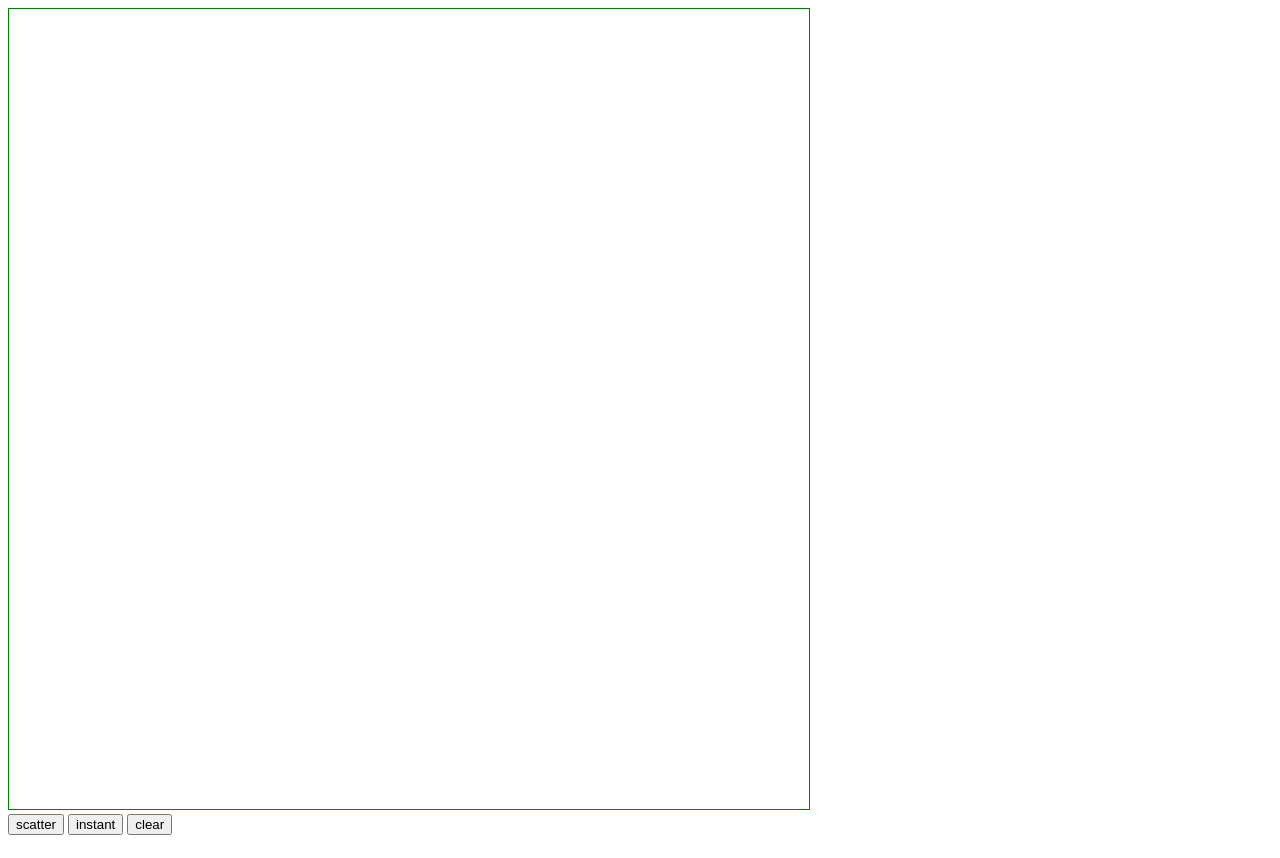
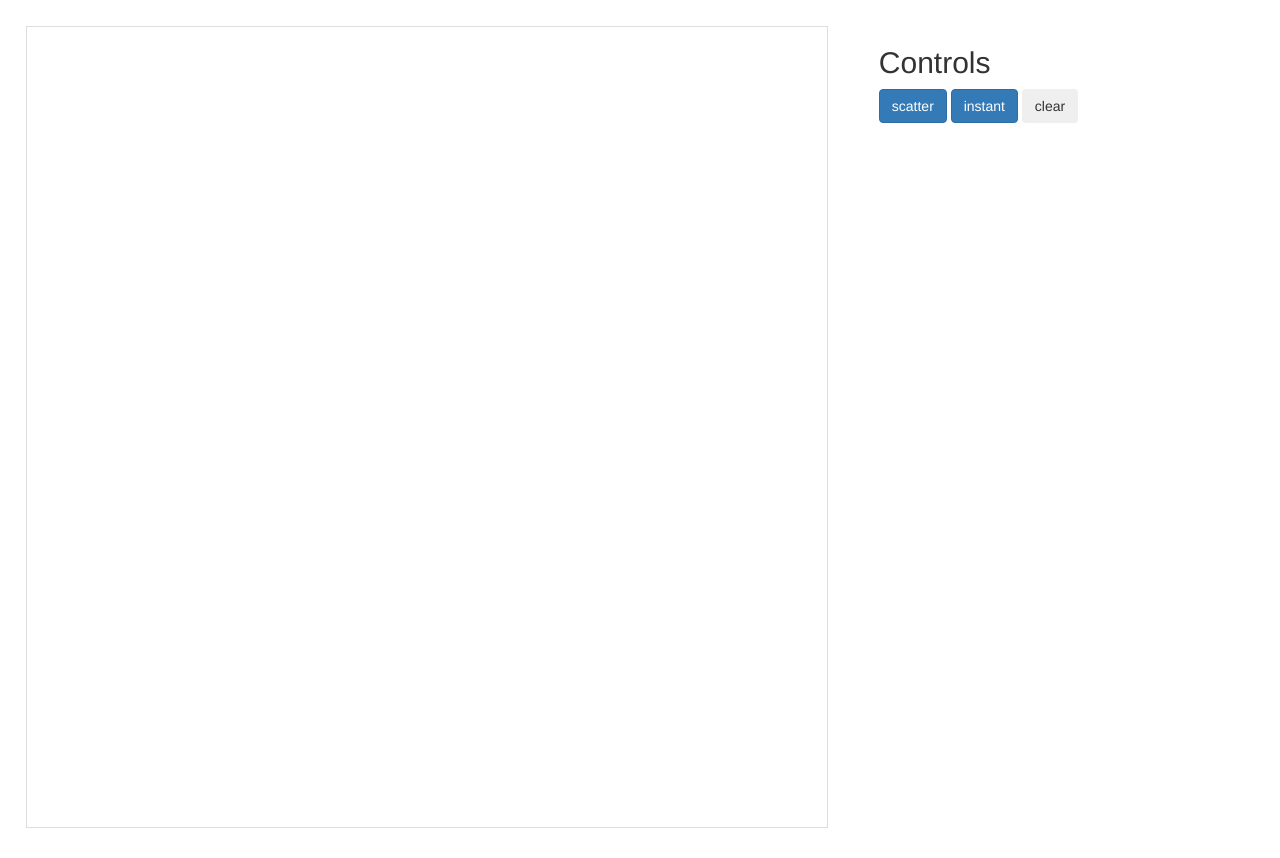
Before and after one commit to Oscarstenstad/sierpinski-generator, a plain HTML site: page index.html in a window 1280 px wide. Drawn offline with nearby package versions, Linux system fonts and the light colour scheme.

Commit message:
some style tweaks

```diff
--- a/index.html
+++ b/index.html
@@ -5,13 +5,19 @@
     <meta http-equiv="X-UA-Compatible" content="IE=edge">
     <meta name="viewport" content="width=device-width, initial-scale=1.0">
     <link rel="stylesheet" href="style.css">
+    <link rel="stylesheet" href="https://maxcdn.bootstrapcdn.com/bootstrap/3.4.1/css/bootstrap.min.css">
     <title>Document</title>
 </head>
 <body>
-    <canvas id="canvas" width="800" height="800" style="border: 1px solid green;"></canvas></br>
-    <button id="scatterBtn" onclick="drawSierpinski('scatter')">scatter</button>
-    <button id="instantBtn" onclick="drawSierpinski('instant', 1000000);">instant</button>
-    <button id="clearBtn" onclick="drawSierpinski('clear')">clear</button>
+    <div id="canvasDiv">
+        <canvas id="canvas" width="800" height="800" style="border: 1px solid #ddd;"></canvas>
+    </div>
+    <div id="controlDiv">
+        <h2>Controls</h2>
+        <button id="scatterBtn" type="button" class="btn btn-primary" onclick="drawSierpinski('scatter')" onfocus="this.blur()">scatter</button>
+        <button id="instantBtn" class="btn btn-primary" onclick="drawSierpinski('instant', 1000000)" onfocus="this.blur()">instant</button>
+        <button id="clearBtn" class="btn btn-secondary" onclick="drawSierpinski('clear')" onfocus="this.blur()">clear</button>
+    </div>
 
     <script src="main.js"></script>
 </body>
--- a/main.js
+++ b/main.js
@@ -4,6 +4,8 @@ var canvasWidth = canvas.width;
 var canvasHeight = canvas.height;
 
 var canvasData = ctx.getImageData(0, 0, canvasWidth, canvasHeight);
+
+var lastType = "";
 
 function drawPixel (x, y, r, g, b, a) {
     var index = (x + y*canvasWidth)*4;
@@ -15,9 +17,7 @@ function drawPixel (x, y, r, g, b, a) {
 
 function clearPixels () {
     for (let i = 0; i < canvasData.data.length; i+=4){
-        canvasData.data[i] = 255;
-        canvasData.data[i + 1] = 255;
-        canvasData.data[i + 2] = 255;
+        canvasData.data[i] = canvasData.data[i + 1] = canvasData.data[i + 2] = 255;
     }
     updateCanvas();
 }
@@ -35,76 +35,48 @@ function initTriangle() {
 
 function drawSierpinski(type, points) {
     initTriangle();
-    var triPoint1 = [canvasHeight*0.5, 1];
-    var triPoint2 = [1, canvasHeight-2];
-    var triPoint3 = [canvasWidth-1, canvasHeight-1];
 
-    var tmpPoint = triPoint1;
-    var tmpPointTri = triPoint2;
+    var triPoint = [[canvasHeight*0.5, 1], [1, canvasHeight-2], [canvasWidth-1, canvasHeight-1]];
+
+    var tmpPoint = triPoint[0];
+    var tmpPointTri = triPoint[1];
 
     function newPointGen(){
 
-        var colorR = 1;
-        var colorG = 1;
-        var colorB = 1;
+        let newPoint = [Math.ceil((tmpPointTri[0]>tmpPoint[0] ? (tmpPointTri[0]+tmpPoint[0])/2 : (tmpPoint[0]+tmpPointTri[0])/2)),
+                        Math.ceil(tmpPointTri[1]>tmpPoint[1] ? (tmpPointTri[1]+tmpPoint[1])/2 : (tmpPoint[1]+tmpPointTri[1])/2)];
 
-        var newPoint = [Math.ceil((tmpPointTri[0]>tmpPoint[0] ? (tmpPointTri[0]+tmpPoint[0])/2 : (tmpPoint[0]+tmpPointTri[0])/2)),
-                        Math.ceil(tmpPointTri[1]>tmpPoint[1] ? (tmpPointTri[1]+tmpPoint[1])/2 : (tmpPoint[1]+tmpPointTri[1])/2)];
-        if (newPoint[0]>canvasWidth*0.5){
-            colorR = ((newPoint[0]-canvasWidth*0.5)/canvasWidth)*255;
-            colorG = ((newPoint[0]-canvasWidth*0.5)/canvasWidth)*255+100;
-            colorB = ((newPoint[0]-canvasWidth*0.5)/canvasWidth)*255+50;
-        }
-        else {
-            colorR = ((canvasWidth*0.5-newPoint[0])/canvasWidth)*255;
-            colorG = ((canvasWidth*0.5-newPoint[0])/canvasWidth)*255+100;
-            colorB = ((canvasWidth*0.5-newPoint[0])/canvasWidth)*255+50;
-        }
+        let colorR = (newPoint[0]>canvasWidth*0.5) ? ((newPoint[0]-canvasWidth*0.5)/canvasWidth)*255 + 100 : ((canvasWidth*0.5-newPoint[0])/canvasWidth)*255 + 100;
+        let colorG = (newPoint[0]>canvasWidth*0.5) ? ((newPoint[0]-canvasWidth*0.5)/canvasWidth)*1 : ((canvasWidth*0.5-newPoint[0])/canvasWidth)*1;
+        let colorB = (newPoint[0]>canvasWidth*0.5) ? ((newPoint[0]-canvasWidth*0.5)/canvasWidth)*1 : ((canvasWidth*0.5-newPoint[0])/canvasWidth)*1;
+
         drawPixel(newPoint[0], newPoint[1], colorR, colorG, colorB, 255);
 
         tmpPoint = newPoint;
-
-        tmp = Math.floor(Math.random()*3)+1;
-        switch(tmp) {
-        case 1:
-            tmpPointTri = triPoint1;
-            break;
-        case 2:
-            tmpPointTri = triPoint2;
-            break;
-        case 3:
-            tmpPointTri = triPoint3;
-            break;
-        default:
-            tmpPointTri = triPoint1;
-        }
+        tmpPointTri = triPoint[Math.floor(Math.random()*3)];
     }
 
-    var drawTriangle;
     if (type == "scatter"){
-        ctx.clearRect(0, 0, canvasWidth, canvasHeight);
-        clearTimeout(drawTriangle);
-        drawTriangle = setInterval(() => { drawInterval() }, 1);
-        setTimeout(() => {
-            clearInterval(drawTriangle);
-            return;
-        }, 1000);
+        if (lastType != "scatter"){
+            clearPixels();
+        }
+        lastType = "scatter";
+        var drawTriangle = setInterval(() => { drawInterval() }, 1);
+        setTimeout(() => { clearInterval(drawTriangle) }, 1000);
 
         function drawInterval() {
-            for (let i = 0; i<100; i++){
-                newPointGen();
-            }
+            for (let i = 0; i<100; i++) newPointGen();
             updateCanvas();
         }
     }
     else if(type == "instant") {
-        for (let i = 0; i<points; i++){
-            newPointGen();
-        }
+        clearPixels();
+        for (let i = 0; i<points; i++) newPointGen();
         updateCanvas();
-        return;
+        lastType = "instant"
     }
     else if (type == "clear"){
+        lastType = "clear";
         clearPixels();
     }
 }
--- a/style.css
+++ b/style.css
@@ -0,0 +1,16 @@
+body {
+    display: flex;
+    font-family:'Lucida Sans', 'Lucida Sans Regular', 'Lucida Grande', 'Lucida Sans Unicode', Geneva, Verdana, sans-serif;
+}
+
+#canvasDiv {
+    flex: 1;
+    flex-direction: row;
+    margin: 2%;
+}
+
+#controlDiv {
+    flex: 1;
+    flex-direction: row;
+    margin: 2%;
+}
```
